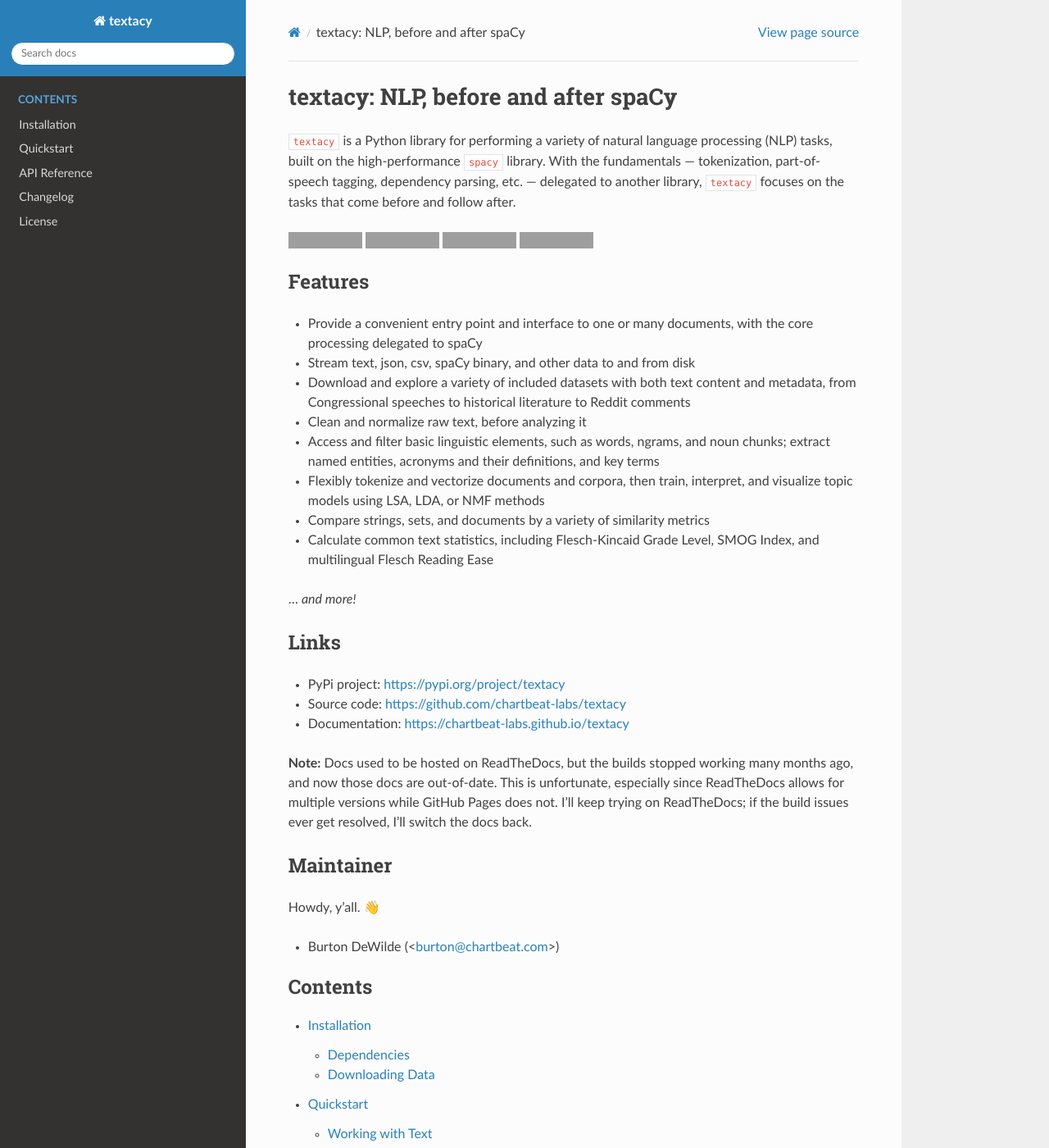
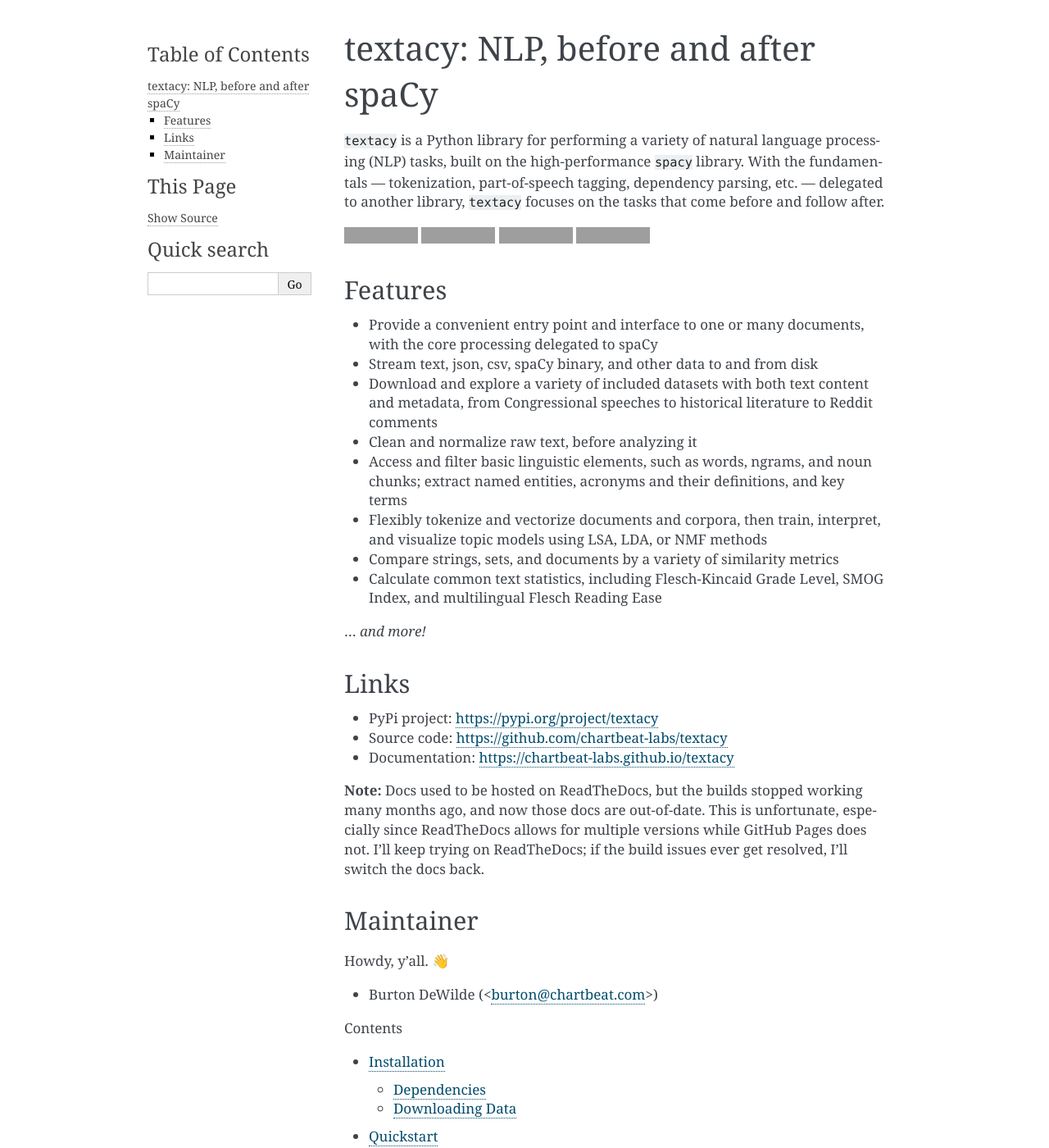
Before and after one commit to chartbeat-labs/textacy, a Sphinx documentation site: the page built from docs/source/index.rst, in a window 1280 px wide and 1400 px high. Shown: the whole window at 82% size. Built offline with Sphinx 7.4.7, drawn with Linux system fonts in a browser that asks for light colours; the version number could not be read and is left out; some of the changed text lies outside the part shown; grey boxes are pictures that could not be loaded.

Commit message:
Change docs html theme to alabaster
rtd theme is played out

```diff
--- a/docs/source/conf.py
+++ b/docs/source/conf.py
@@ -127,15 +127,15 @@ todo_include_todos = False
 
 # The theme to use for HTML and HTML Help pages.  See the documentation for
 # a list of builtin themes.
-html_theme = 'sphinx_rtd_theme'
+html_theme = 'alabaster'  # 'sphinx_rtd_theme'
 
 # Theme options are theme-specific and customize the look and feel of a theme
 # further.  For a list of options available for each theme, see the
 # documentation.
-#html_theme_options = {}
+# html_theme_options = {}
 
 # Add any paths that contain custom themes here, relative to this directory.
-html_theme_path = [sphinx_rtd_theme.get_html_theme_path()]
+# html_theme_path = [sphinx_rtd_theme.get_html_theme_path()]
 
 # The name for this set of Sphinx documents.  If None, it defaults to
 # "<project> v<release> documentation".
```
